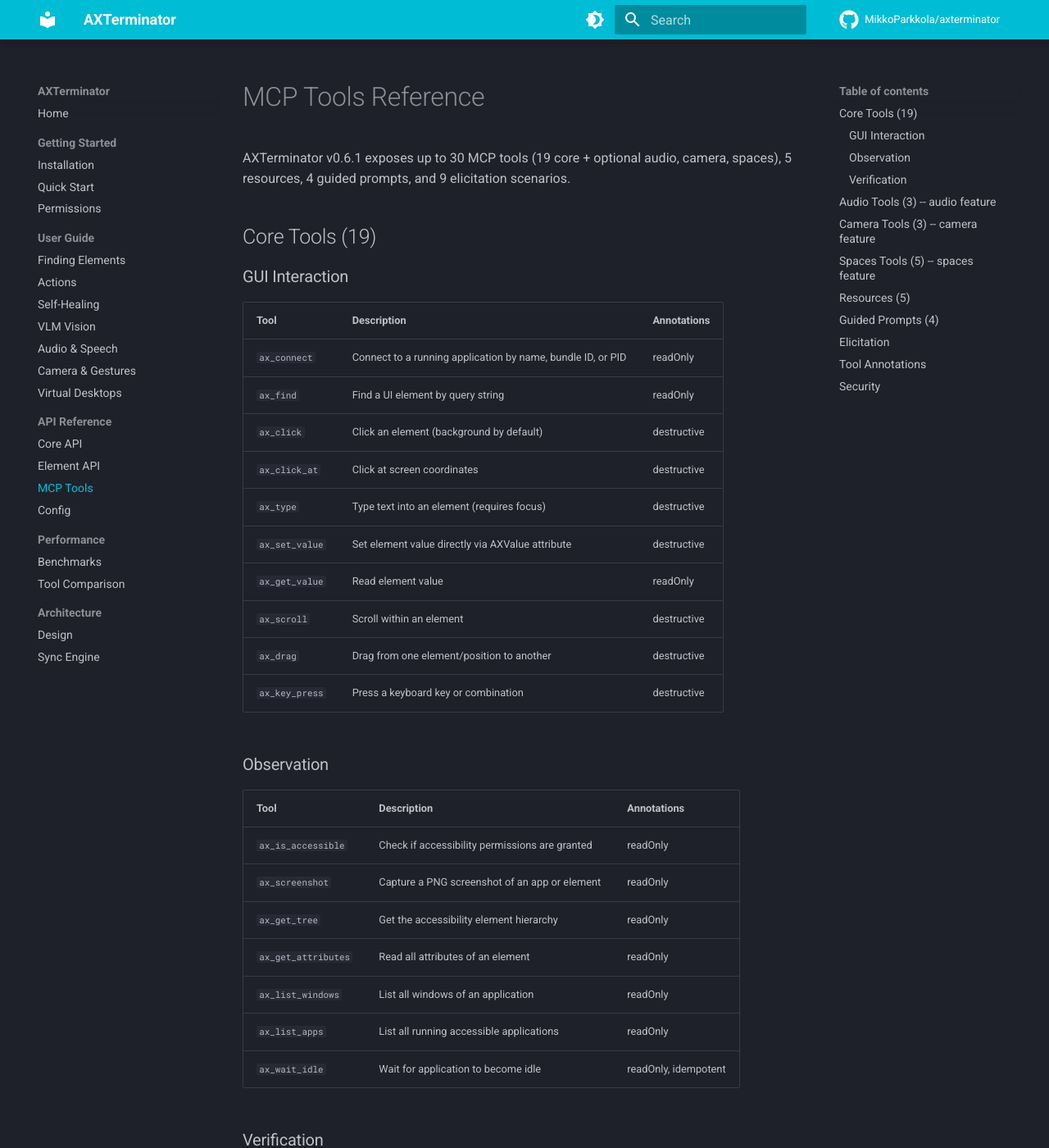
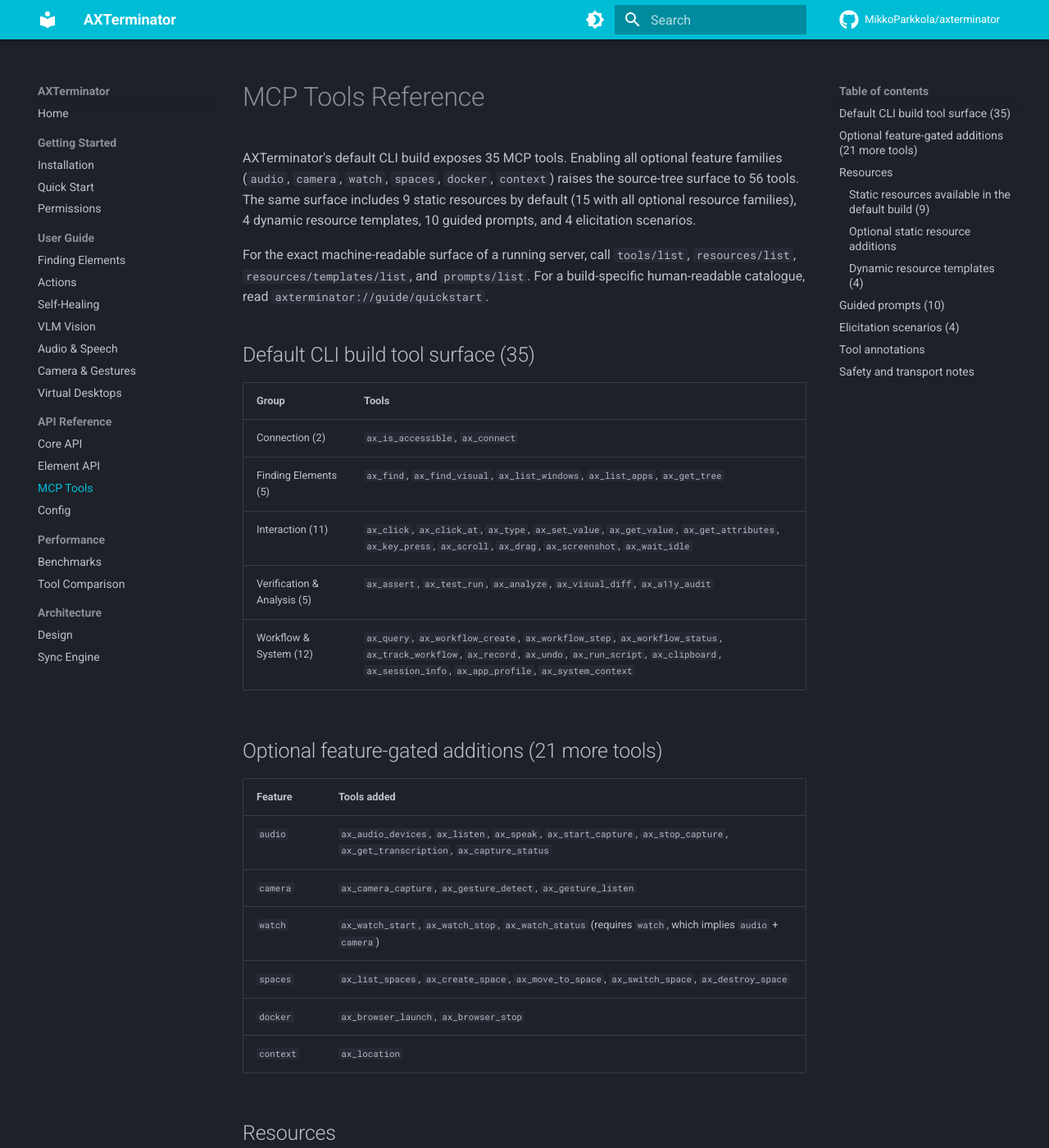
Before and after one commit to MikkoParkkola/axterminator, an MkDocs documentation site: the page built from docs/api/mcp-tools.md, in a window 1280 px wide and 1400 px high. Shown: the whole window at 82% size. Built offline with MkDocs 1.6.1 and Material for MkDocs 9.7.7, drawn with Linux system fonts in a browser that asks for light colours; comment, search, counter and statistics services are not loaded; some of the changed text lies outside the part shown.

Commit message:
docs: refresh MCP surface reference
Co-authored-by: Copilot <223556219+Copilot@users.noreply.github.com>

```diff
--- a/docs/api/mcp-tools.md
+++ b/docs/api/mcp-tools.md
@@ -1,111 +1,94 @@
 # MCP Tools Reference
 
-AXTerminator v0.6.1 exposes up to 30 MCP tools (19 core + optional audio, camera, spaces), 5 resources, 4 guided prompts, and 9 elicitation scenarios.
+AXTerminator's default CLI build exposes 35 MCP tools. Enabling all optional feature families (`audio`, `camera`, `watch`, `spaces`, `docker`, `context`) raises the source-tree surface to 56 tools. The same surface includes 9 static resources by default (15 with all optional resource families), 4 dynamic resource templates, 10 guided prompts, and 4 elicitation scenarios.
 
-## Core Tools (19)
+For the exact machine-readable surface of a running server, call `tools/list`, `resources/list`, `resources/templates/list`, and `prompts/list`. For a build-specific human-readable catalogue, read `axterminator://guide/quickstart`.
 
-### GUI Interaction
+## Default CLI build tool surface (35)
 
-| Tool | Description | Annotations |
-|------|-------------|-------------|
-| `ax_connect` | Connect to a running application by name, bundle ID, or PID | readOnly |
-| `ax_find` | Find a UI element by query string | readOnly |
-| `ax_click` | Click an element (background by default) | destructive |
-| `ax_click_at` | Click at screen coordinates | destructive |
-| `ax_type` | Type text into an element (requires focus) | destructive |
-| `ax_set_value` | Set element value directly via AXValue attribute | destructive |
-| `ax_get_value` | Read element value | readOnly |
-| `ax_scroll` | Scroll within an element | destructive |
-| `ax_drag` | Drag from one element/position to another | destructive |
-| `ax_key_press` | Press a keyboard key or combination | destructive |
+| Group | Tools |
+|-------|-------|
+| Connection (2) | `ax_is_accessible`, `ax_connect` |
+| Finding Elements (5) | `ax_find`, `ax_find_visual`, `ax_list_windows`, `ax_list_apps`, `ax_get_tree` |
+| Interaction (11) | `ax_click`, `ax_click_at`, `ax_type`, `ax_set_value`, `ax_get_value`, `ax_get_attributes`, `ax_key_press`, `ax_scroll`, `ax_drag`, `ax_screenshot`, `ax_wait_idle` |
+| Verification & Analysis (5) | `ax_assert`, `ax_test_run`, `ax_analyze`, `ax_visual_diff`, `ax_a11y_audit` |
+| Workflow & System (12) | `ax_query`, `ax_workflow_create`, `ax_workflow_step`, `ax_workflow_status`, `ax_track_workflow`, `ax_record`, `ax_undo`, `ax_run_script`, `ax_clipboard`, `ax_session_info`, `ax_app_profile`, `ax_system_context` |
 
-### Observation
+## Optional feature-gated additions (21 more tools)
 
-| Tool | Description | Annotations |
-|------|-------------|-------------|
-| `ax_is_accessible` | Check if accessibility permissions are granted | readOnly |
-| `ax_screenshot` | Capture a PNG screenshot of an app or element | readOnly |
-| `ax_get_tree` | Get the accessibility element hierarchy | readOnly |
-| `ax_get_attributes` | Read all attributes of an element | readOnly |
-| `ax_list_windows` | List all windows of an application | readOnly |
-| `ax_list_apps` | List all running accessible applications | readOnly |
-| `ax_wait_idle` | Wait for application to become idle | readOnly, idempotent |
+| Feature | Tools added |
+|---------|-------------|
+| `audio` | `ax_audio_devices`, `ax_listen`, `ax_speak`, `ax_start_capture`, `ax_stop_capture`, `ax_get_transcription`, `ax_capture_status` |
+| `camera` | `ax_camera_capture`, `ax_gesture_detect`, `ax_gesture_listen` |
+| `watch` | `ax_watch_start`, `ax_watch_stop`, `ax_watch_status` (requires `watch`, which implies `audio` + `camera`) |
+| `spaces` | `ax_list_spaces`, `ax_create_space`, `ax_move_to_space`, `ax_switch_space`, `ax_destroy_space` |
+| `docker` | `ax_browser_launch`, `ax_browser_stop` |
+| `context` | `ax_location` |
 
-### Verification
+## Resources
 
-| Tool | Description | Annotations |
-|------|-------------|-------------|
-| `ax_assert` | Assert element state (exists, enabled, value, etc.) | readOnly |
-| `ax_find_visual` | Find element using VLM vision as fallback | readOnly |
+### Static resources available in the default build (9)
 
-## Audio Tools (3) -- `audio` feature
+- `axterminator://system/status`
+- `axterminator://system/displays`
+- `axterminator://apps`
+- `axterminator://clipboard`
+- `axterminator://workflows`
+- `axterminator://guide/quickstart`
+- `axterminator://guide/patterns`
+- `axterminator://guide/audio`
+- `axterminator://profiles`
 
-| Tool | Description | Annotations |
-|------|-------------|-------------|
-| `ax_listen` | Capture audio and transcribe via SFSpeechRecognizer (48kHz native) | readOnly |
-| `ax_speak` | Text-to-speech via NSSpeechSynthesizer | openWorld |
-| `ax_audio_devices` | List available audio input/output devices | readOnly |
+### Optional static resource additions
 
-## Camera Tools (3) -- `camera` feature
+- `spaces`: `axterminator://spaces`
+- `audio`: `axterminator://audio/devices`, `axterminator://capture/transcription`, `axterminator://capture/screen`, `axterminator://capture/status`
+- `camera`: `axterminator://camera/devices`
 
-| Tool | Description | Annotations |
-|------|-------------|-------------|
-| `ax_camera_capture` | Capture a single frame from AVFoundation | readOnly |
-| `ax_gesture_detect` | Detect hand gestures in a camera frame | readOnly |
-| `ax_gesture_listen` | Continuous gesture detection (requires `watch` feature) | readOnly |
+### Dynamic resource templates (4)
 
-## Spaces Tools (5) -- `spaces` feature
+- `axterminator://app/{name}/tree`
+- `axterminator://app/{name}/screenshot`
+- `axterminator://app/{name}/state`
+- `axterminator://app/{name}/query/{question}`
 
-| Tool | Description | Annotations |
-|------|-------------|-------------|
-| `ax_list_spaces` | List all virtual desktops | readOnly |
-| `ax_create_space` | Create a new virtual desktop | destructive |
-| `ax_move_to_space` | Move a window to a specific space | destructive |
-| `ax_switch_space` | Switch active space | destructive |
-| `ax_destroy_space` | Destroy a virtual desktop | destructive |
+## Guided prompts (10)
 
-## Resources (5)
+| Prompt | Purpose |
+|--------|---------|
+| `test-app` | Guided testing workflow for a macOS application |
+| `navigate-to` | Navigate to a specific screen, dialog, or state |
+| `extract-data` | Extract structured data from a running application |
+| `accessibility-audit` | Audit an application for accessibility issues |
+| `troubleshooting` | Diagnose tool failures and missing elements |
+| `app-guide` | Load app-specific playbook guidance and known quirks |
+| `automate-workflow` | Create a session-scoped multi-step workflow |
+| `debug-ui` | Debug why a UI query cannot find an element |
+| `cross-app-copy` | Copy data between two macOS applications |
+| `analyze-app` | Run a broad UI analysis of a connected application |
 
-| URI | Description |
-|-----|-------------|
-| `axterminator://apps` | Running applications |
-| `axterminator://app/{name}/tree` | Live element hierarchy |
-| `axterminator://app/{name}/screenshot` | Current screenshot (base64 PNG) |
-| `axterminator://app/{name}/state` | Focused element, window title |
-| `axterminator://system/displays` | Monitor layout and Retina scaling |
+## Elicitation scenarios (4)
 
-## Guided Prompts (4)
+| Scenario | Trigger |
+|----------|---------|
+| Ambiguous app name | Multiple running apps match the name passed to `ax_connect` |
+| Element not found | A query fails and the server offers close matches or a better path |
+| Destructive action | A click or equivalent action targets destructive UI text |
+| Permissions missing | `ax_is_accessible` reports that required permissions are not enabled |
 
-| Prompt | Description |
-|--------|-------------|
-| `test-app` | Generate a test plan for an application |
-| `navigate-to` | Navigate to a specific screen or element |
-| `extract-data` | Extract structured data from a UI |
-| `accessibility-audit` | Audit an app's accessibility compliance |
-
-## Elicitation
-
-Destructive and ambiguous operations trigger elicitation dialogs for user confirmation. There are 9 elicitation scenarios covering:
-
-- Destructive clicks (e.g., "Delete", "Remove")
-- Text input into sensitive fields
-- Drag operations
-- Space management (create/destroy)
-- Application termination
-
-## Tool Annotations
+## Tool annotations
 
 All tools carry MCP tool annotations:
 
 | Annotation | Meaning |
 |------------|---------|
-| `readOnlyHint` | Tool only reads state, no side effects |
-| `destructiveHint` | Tool modifies state (clicks, types, deletes) |
-| `idempotentHint` | Calling multiple times has same effect |
-| `openWorldHint` | Tool interacts with external systems |
+| `readOnlyHint` | Tool only reads state and has no side effects |
+| `destructiveHint` | Tool modifies state or triggers an external action |
+| `idempotentHint` | Calling the tool multiple times has the same effect |
+| `openWorldHint` | Tool interacts with systems beyond the current app/session |
 
-## Security
+## Safety and transport notes
 
-- **Bearer token auth** required for HTTP transport (`--token` flag)
-- **Localhost-only** binding for HTTP transport by default
-- Structured MCP logging with progress notifications
+- Destructive actions require confirmation or elicitation before execution.
+- HTTP transport (`http-transport`) requires bearer-token authentication unless the server is restricted to localhost-only mode.
+- `ax_run_script` is intentionally blocked in safe and sandboxed security modes.
--- a/docs/getting-started/quickstart.md
+++ b/docs/getting-started/quickstart.md
@@ -52,7 +52,7 @@ args = ["mcp", "serve"]
 
 Open **System Settings > Privacy & Security > Accessibility** and add your terminal app.
 
-Your agent now has 19 core tools to control any macOS app.
+Your agent can now call `tools/list` to inspect the exact runtime tool surface for this build.
 
 ## CLI
 
```
Also changed, not shown: 2 other files.
